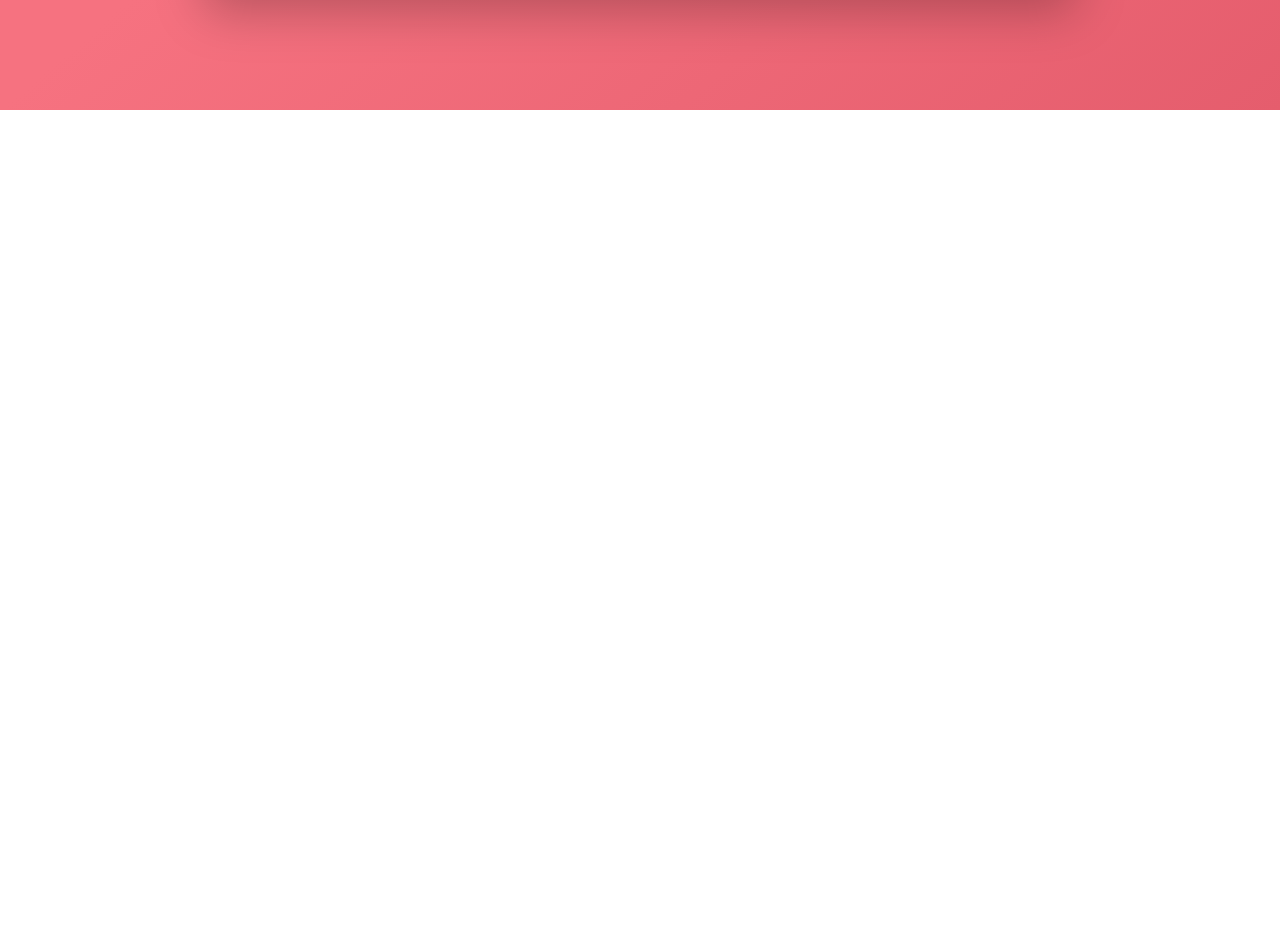
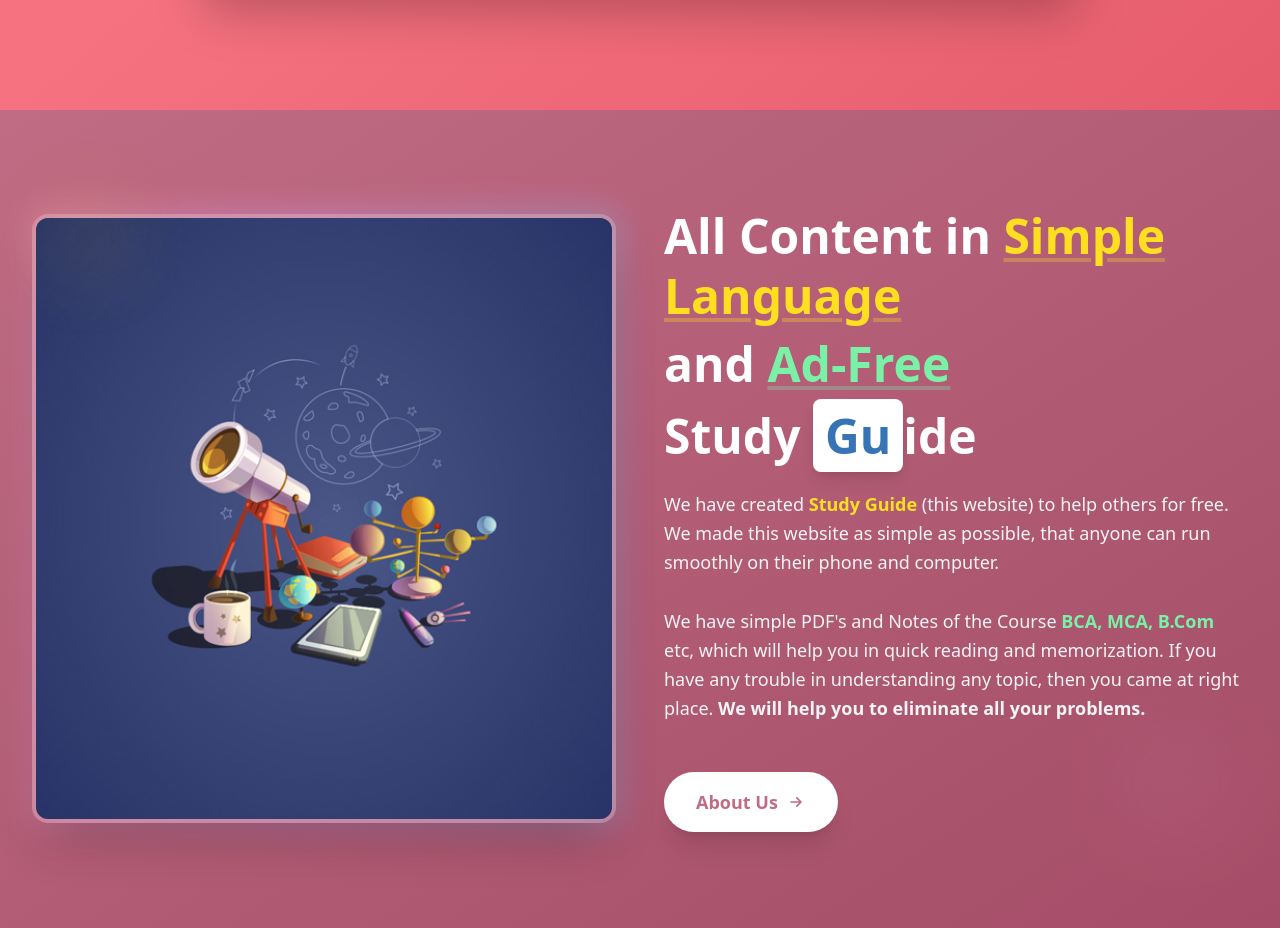
Before and after one commit to amitpal603/study-guide-frontend, a React (Vite) app: page / in a window 1280 px wide. Shown: the part 978-1906 px from the top of the page. Before the commit the page ends 1088 px from the top, so only its background shows below. Built offline with nearby package versions, Linux system fonts and the light colour scheme; the HTML template or start-up script is replaced by a standard one.

Commit message:
v4 add home page to about content og this project

```diff
--- a/src/components/main/Home.jsx
+++ b/src/components/main/Home.jsx
@@ -1,10 +1,12 @@
 import React from 'react'
 import HomeContent from './HomeContent'
+import HomeContentFeature from './HomeContentFeature'
 
 function Home() {
   return (
     <div className=''>
       <HomeContent/>
+      <HomeContentFeature/>
     </div>
   )
 }
--- a/src/components/main/HomeContent.jsx
+++ b/src/components/main/HomeContent.jsx
@@ -72,7 +72,7 @@ function HomeContent() {
               <button
               disabled={!searchQuery}
                 type="submit"
-                className=" disabled:cursor-not-allowed bg-[#3674b5] text-white px-6 sm:px-8 py-4 sm:py-5 hover:bg-[#2d5d95] transition-all duration-300 flex items-center justify-center group"
+                className=" active:scale-95 disabled:cursor-not-allowed bg-[#3674b5] text-white px-6 sm:px-8 py-4 sm:py-5 hover:bg-[#2d5d95] transition-all duration-300 flex items-center justify-center group"
                 aria-label="Search"
               >
                 <BsSearch className="text-xl sm:text-2xl group-hover:scale-110 transition-transform duration-300" />
--- /dev/null
+++ b/src/components/main/HomeContentFeature.jsx
@@ -0,0 +1,92 @@
+import React from 'react'
+import about from "/src/assets/about.jpg"
+import { useNavigate } from 'react-router-dom'
+
+function HomeContentFeature() {
+    const navigate = useNavigate()
+  return (
+    <div className='bg-gradient-to-br from-[#c06c84] to-[#a54d68] text-white w-full py-16 lg:py-24 relative overflow-hidden'>
+      <div className='max-w-7xl mx-auto px-4 sm:px-6 lg:px-8'>
+        <div className='flex flex-col lg:flex-row gap-8 lg:gap-12 items-center'>
+
+          {/* Left part - Image (shows FIRST on mobile, LEFT on desktop) */}
+          <div className='w-full lg:w-[50%] order-1'>
+            <div className='relative group'>
+              {/* Glow Effect */}
+              <div className='absolute -inset-1 bg-gradient-to-r from-pink-300 via-purple-300 to-blue-300 rounded-2xl blur-lg opacity-30 group-hover:opacity-60 transition duration-500 animate-pulse'></div>
+
+              {/* Image Container */}
+              <div className='relative rounded-2xl overflow-hidden shadow-2xl border-4 border-white/20 transform group-hover:scale-[1.02] transition-all duration-500'>
+                <img
+                  src={about}
+                  alt="about"
+                  className='w-full h-auto object-cover group-hover:brightness-110 transition-all duration-500'
+                />
+                {/* Overlay on hover */}
+                <div className='absolute inset-0 bg-gradient-to-t from-[#c06c84]/40 to-transparent opacity-0 group-hover:opacity-100 transition-opacity duration-500'></div>
+              </div>
+            </div>
+          </div>
+
+          {/* Right part - Content (shows SECOND on mobile, RIGHT on desktop) */}
+          <div className='w-full lg:w-[50%] space-y-6 order-2'>
+
+            {/* Title */}
+            <h1 className='text-3xl sm:text-4xl lg:text-5xl font-bold leading-tight'>
+              <span className='block mb-2'>
+                All Content in{' '}
+                <span className='text-yellow-300 underline decoration-yellow-300/30 decoration-4 underline-offset-4'>
+                  Simple Language
+                </span>
+              </span>
+              <span className='block mb-2'>
+                and{' '}
+                <span className='text-green-300 underline decoration-green-300/30 decoration-4 underline-offset-4'>
+                  Ad-Free
+                </span>
+              </span>
+              <span className='block mt-3'>
+                Study <span className='text-[#3674b5] font-extrabold bg-white px-3 py-1 rounded-lg shadow-lg'>Gu</span>ide
+              </span>
+            </h1>
+
+            {/* Description */}
+            <p className='text-base sm:text-lg leading-relaxed text-gray-100'>
+              We have created <span className='font-bold text-yellow-300'>Study Guide</span> (this website) to help others for free. We made this website as simple as possible, that anyone can run smoothly on their phone and computer.
+              <br /><br />
+              We have simple PDF's and Notes of the Course <span className='font-bold text-green-300'>BCA, MCA, B.Com</span> etc, which will help you in quick reading and memorization. If you have any trouble in understanding any topic, then you came at right place.
+              <span className='font-semibold'> We will help you to eliminate all your problems.</span>
+            </p>
+
+            {/* Button */}
+            <div className='pt-6'>
+              <button onClick={() => navigate("/about")} className='group relative px-8 py-4 bg-white text-[#c06c84] font-bold text-lg rounded-full shadow-xl hover:shadow-2xl transform hover:scale-105 active:scale-95 transition-all duration-300 overflow-hidden'>
+                <span className='relative z-10 flex items-center justify-center gap-2'>
+                  About Us
+                  <svg
+                    className='w-5 h-5 transform group-hover:translate-x-1 transition-transform duration-300'
+                    fill='none'
+                    stroke='currentColor'
+                    viewBox='0 0 24 24'
+                  >
+                    <path strokeLinecap='round' strokeLinejoin='round' strokeWidth={2} d='M13 7l5 5m0 0l-5 5m5-5H6' />
+                  </svg>
+                </span>
+                {/* Hover gradient effect */}
+                <div className='absolute inset-0 bg-gradient-to-r from-yellow-300 via-pink-300 to-purple-300 transform scale-x-0 group-hover:scale-x-100 transition-transform duration-500 origin-left rounded-full'></div>
+              </button>
+            </div>
+
+          </div>
+        </div>
+      </div>
+
+      {/* Decorative floating shapes */}
+      <div className='absolute top-20 left-10 w-24 h-24 bg-yellow-300/10 rounded-full blur-2xl animate-pulse pointer-events-none'></div>
+      <div className='absolute bottom-20 right-10 w-32 h-32 bg-pink-300/10 rounded-full blur-2xl animate-pulse pointer-events-none' style={{ animationDelay: '1s' }}></div>
+      <div className='absolute top-1/2 left-1/4 w-20 h-20 bg-blue-300/10 rounded-full blur-xl animate-pulse pointer-events-none' style={{ animationDelay: '0.5s' }}></div>
+    </div>
+  )
+}
+
+export default HomeContentFeature
```
Also changed, not shown: src/assets/about.jpg (added).
